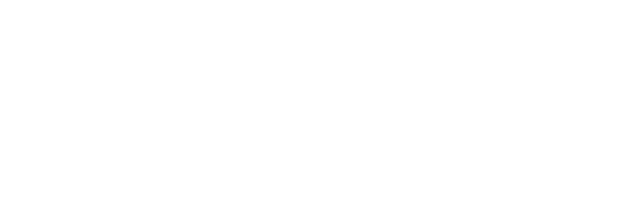
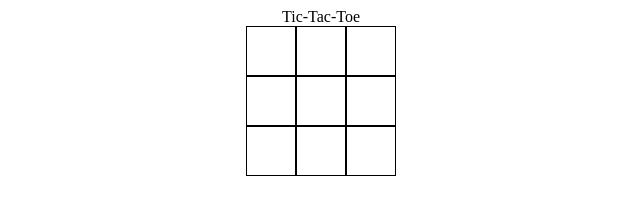
Before and after one commit to MichaelHalaj/Tic-Tac-Toe-TOP, a website: page index.html in a window 1280 px wide. Shown: the whole page, without its empty margins (319-959 px from the left). Drawn offline with Linux system fonts and the light colour scheme.

Commit message:
Layout html and add basic styling

```diff
--- a/index.html
+++ b/index.html
@@ -8,5 +8,18 @@
     <script src="script.js" defer></script>
     <link rel="stylesheet" href="styles.css" />
   </head>
-  <body></body>
+  <body>
+    <div class="title">Tic-Tac-Toe</div>
+    <div class="board">
+        <div id="0"></div>
+        <div id="1"></div>
+        <div id="2"></div>
+        <div id="3"></div>
+        <div id="4"></div>
+        <div id="5"></div>
+        <div id="6"></div>
+        <div id="7"></div>
+        <div id="8"></div>
+    </div>
+  </body>
 </html>
--- a/styles.css
+++ b/styles.css
@@ -0,0 +1,13 @@
+body{
+    display: flex;
+    flex-direction: column;
+    align-items: center;
+}
+.board{
+    display: grid;
+    grid-template-columns: repeat(3, 50px);
+    grid-template-rows: repeat(3, 50px);
+}
+.board div{
+    border: 1px solid black;
+}
```
